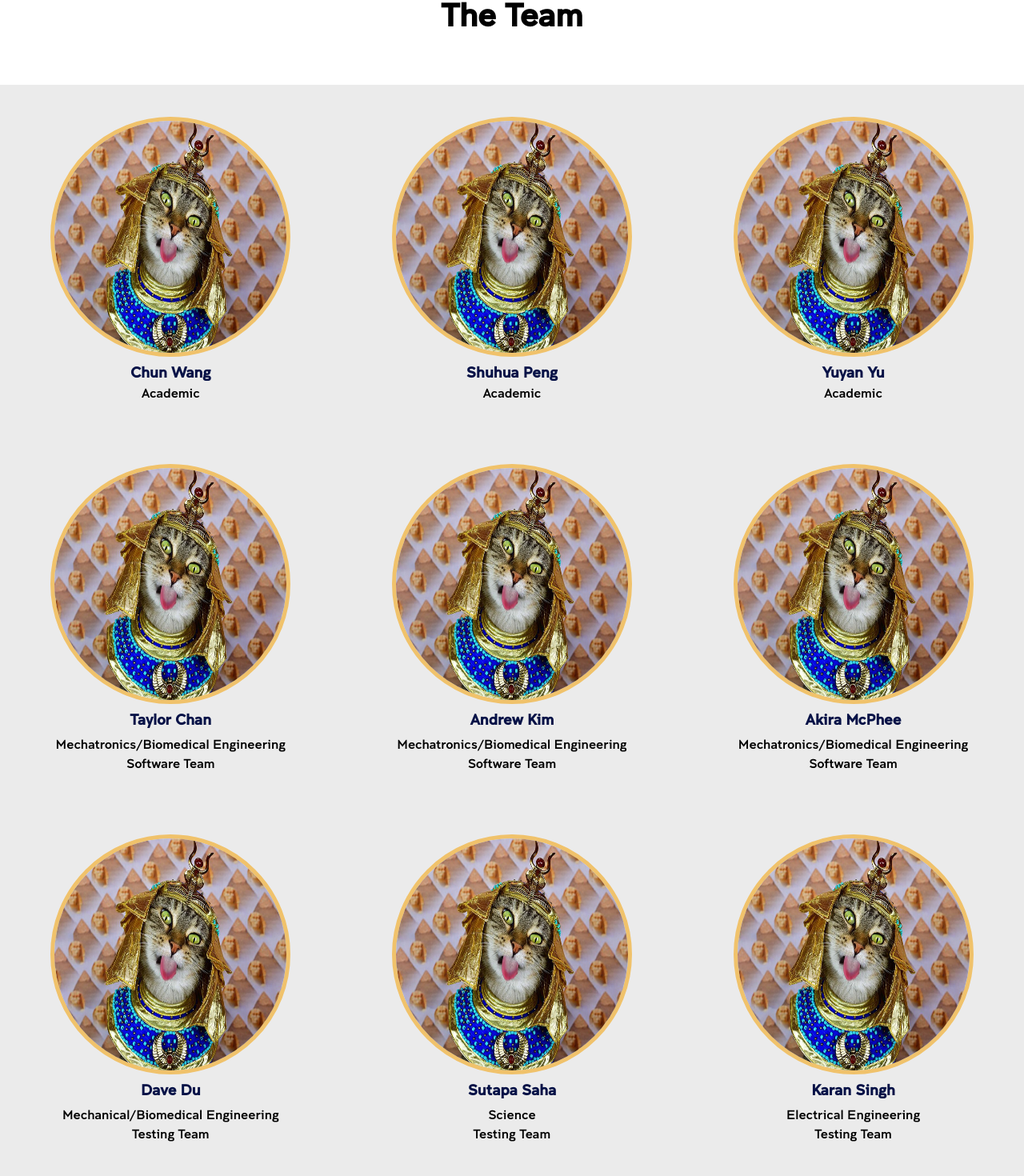
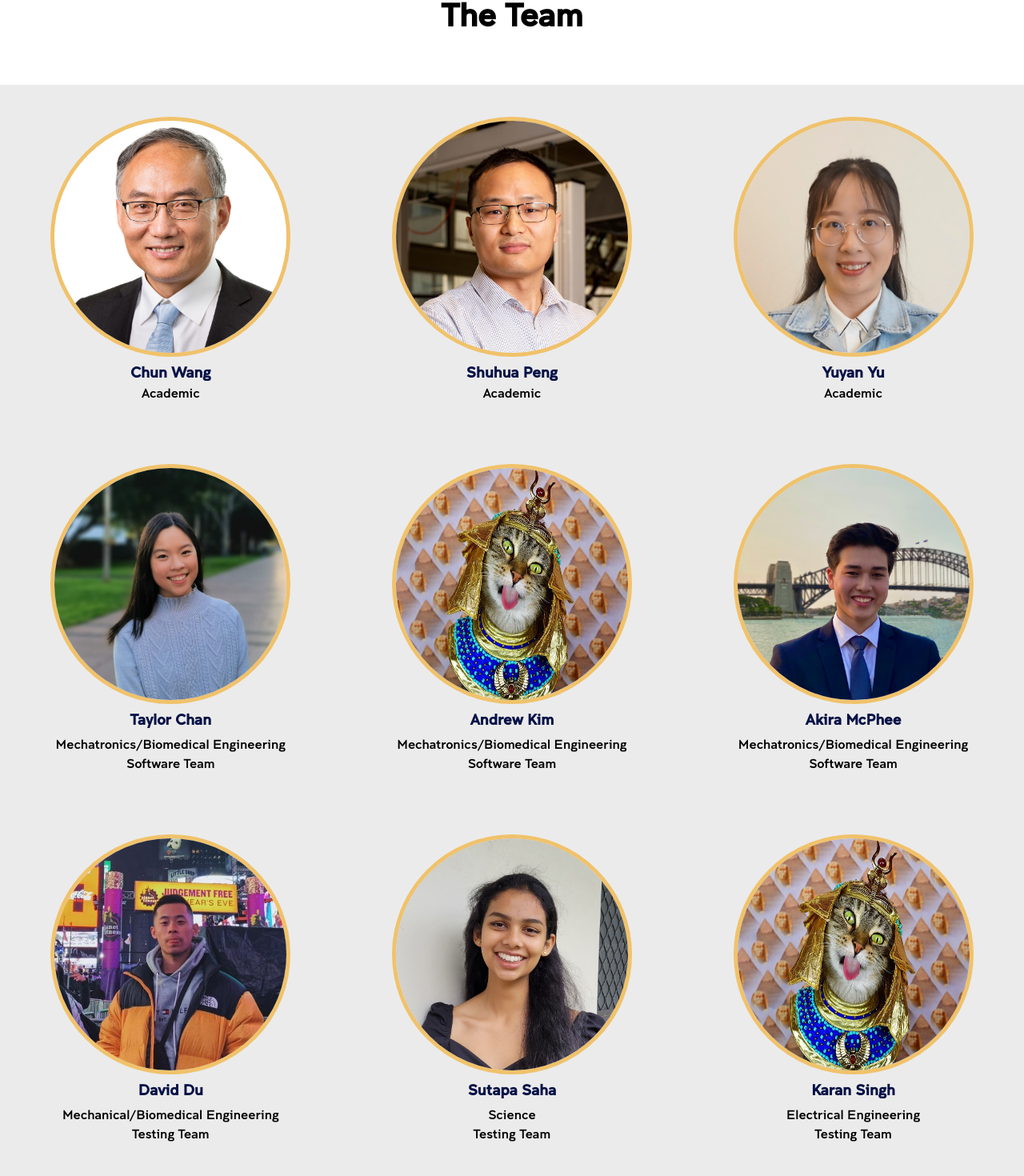
Before and after one commit to akiramcphee/swt_website, a React (Create React App) app: page /profiles in a window 1280 px wide. Shown: the part 150-1620 px from the top of the page at 80% size. Built offline with nearby package versions, Linux system fonts and the light colour scheme.

Commit message:
feat: display existing profile photos

```diff
--- a/src/Profiles/Profiles.js
+++ b/src/Profiles/Profiles.js
@@ -2,6 +2,14 @@ import React from 'react'
 import './Profiles.css'
 //import Navbar from '../components/Navbar/Navbar'
 import egyptcat from '../images/egypt_cat.jpg'
+import Chun from './profileImages/ChunWang.jpg'
+import Shuhua from './profileImages/ShuhuaPeng.png'
+import Yuyan from './profileImages/YuyanYu.jpg'
+import Taylor from './profileImages/TaylorChan.jpg'
+import Akira from './profileImages/meowmeow.png'
+import David from './profileImages/DavidDu.jpg'
+import Sutapa from './profileImages/SutapaSaha.jpg'
+import Megan from './profileImages/MeganWong.jpeg'
 import ProfileCardStudents from '../components/ProfileCard/ProfileCardStudents'
 import ProfileCardAcademic from '../components/ProfileCard/ProfileCardAcademics'
 
@@ -22,32 +30,32 @@ export default function Profiles() {
 		 			<div className = "profile_background">
 		 				<div className = "row">
 		 					<div className="col-4">
-		 						<ProfileCardAcademic name='Chun Wang' degree = '' role = 'Academic' image = {egyptcat}/>
+		 						<ProfileCardAcademic name='Chun Wang' degree = '' role = 'Academic' image = {Chun}/>
 		 					</div>
 		 					<div className="col-4">
-		 						<ProfileCardAcademic name='Shuhua Peng' degree = '' role = 'Academic' image = {egyptcat}/>
+		 						<ProfileCardAcademic name='Shuhua Peng' degree = '' role = 'Academic' image = {Shuhua}/>
 		 					</div>
 		 					<div className="col-4">
-							 <ProfileCardAcademic name='Yuyan Yu' degree = '' role = 'Academic' image = {egyptcat}/>
+							 <ProfileCardAcademic name='Yuyan Yu' degree = '' role = 'Academic' image = {Yuyan}/>
 	 						</div>
 	 					</div>
 		 				<div className = "row">
 		 					<div className="col-4">
-								<ProfileCardStudents name='Taylor Chan' degree = 'Mechatronics/Biomedical Engineering' role = 'Software Team' image = {egyptcat}/>
+								<ProfileCardStudents name='Taylor Chan' degree = 'Mechatronics/Biomedical Engineering' role = 'Software Team' image = {Taylor}/>
 		 					</div>
 							<div className="col-4">
 							 	<ProfileCardStudents name='Andrew Kim ' degree = 'Mechatronics/Biomedical Engineering' role = 'Software Team' image = {egyptcat}/>
 	 						</div>
 							<div className="col-4">
-								<ProfileCardStudents name='Akira McPhee ' degree = 'Mechatronics/Biomedical Engineering' role = 'Software Team' image = {egyptcat}/>
+								<ProfileCardStudents name='Akira McPhee ' degree = 'Mechatronics/Biomedical Engineering' role = 'Software Team' image = {Akira}/>
 							 </div>
 		 				</div>
 		 				<div className = "row">
 						 	<div className="col-4">
-								<ProfileCardStudents name='Dave Du' degree = 'Mechanical/Biomedical Engineering' role = 'Testing Team' image = {egyptcat}/>
+								<ProfileCardStudents name='David Du' degree = 'Mechanical/Biomedical Engineering' role = 'Testing Team' image = {David}/>
 	 						</div>
 	 						<div className="col-4">
-							 	<ProfileCardStudents name='Sutapa Saha' degree = 'Science' role = 'Testing Team' image = {egyptcat}/>
+							 	<ProfileCardStudents name='Sutapa Saha' degree = 'Science' role = 'Testing Team' image = {Sutapa}/>
 	 						</div>
 							<div className="col-4">
 								<ProfileCardStudents name='Karan Singh' degree = 'Electrical Engineering' role = 'Testing Team' image = {egyptcat}/>
@@ -61,7 +69,7 @@ export default function Profiles() {
 							</div>
 
 								<div className="col-4">
-									<ProfileCardStudents name='Megan Wong' degree = 'Electrical Engineering' role = 'Testing Team' image = {egyptcat}/>
+									<ProfileCardStudents name='Megan Wong' degree = 'Electrical Engineering' role = 'Testing Team' image = {Megan}/>
 								</div>
 								<div className="col-4">
 									<ProfileCardStudents name='Alice Zhao' degree = 'Advanced Maths/Material Science'  role = 'Testing Team' image = {egyptcat}/>
```
